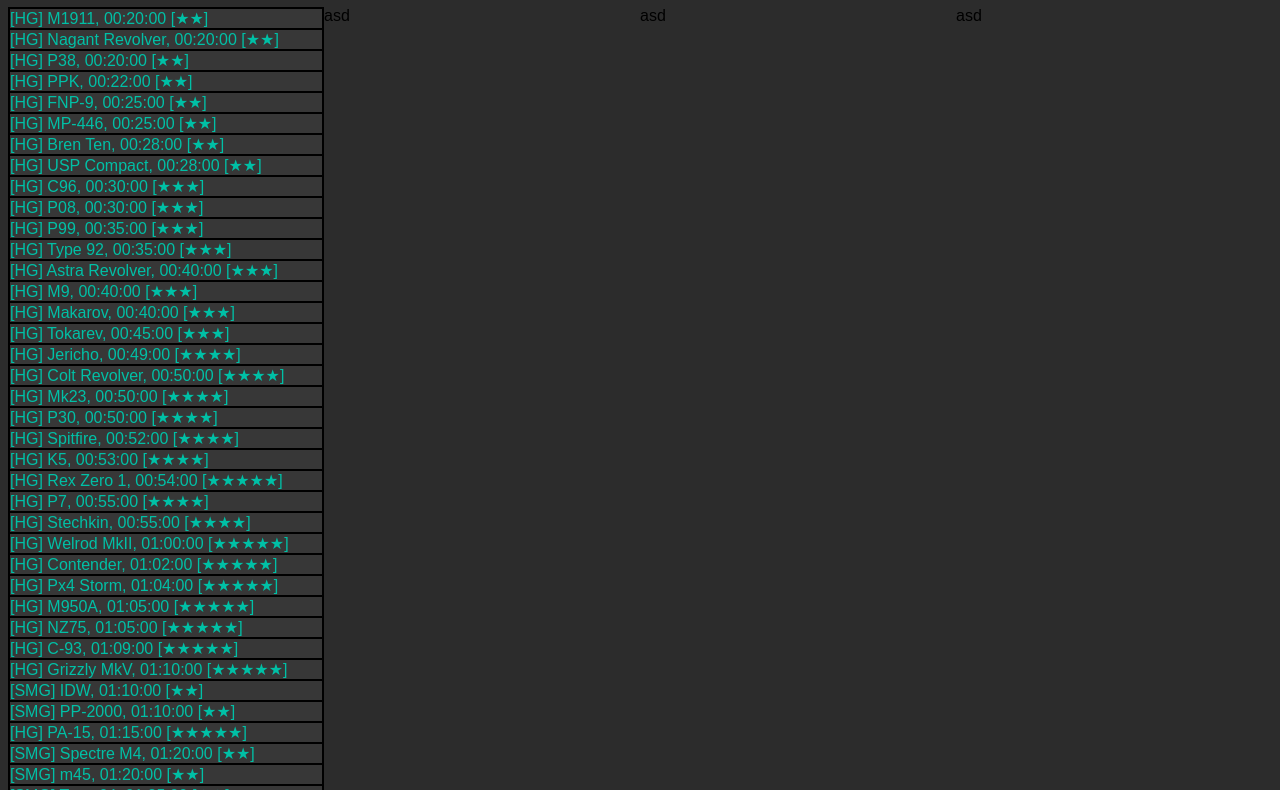
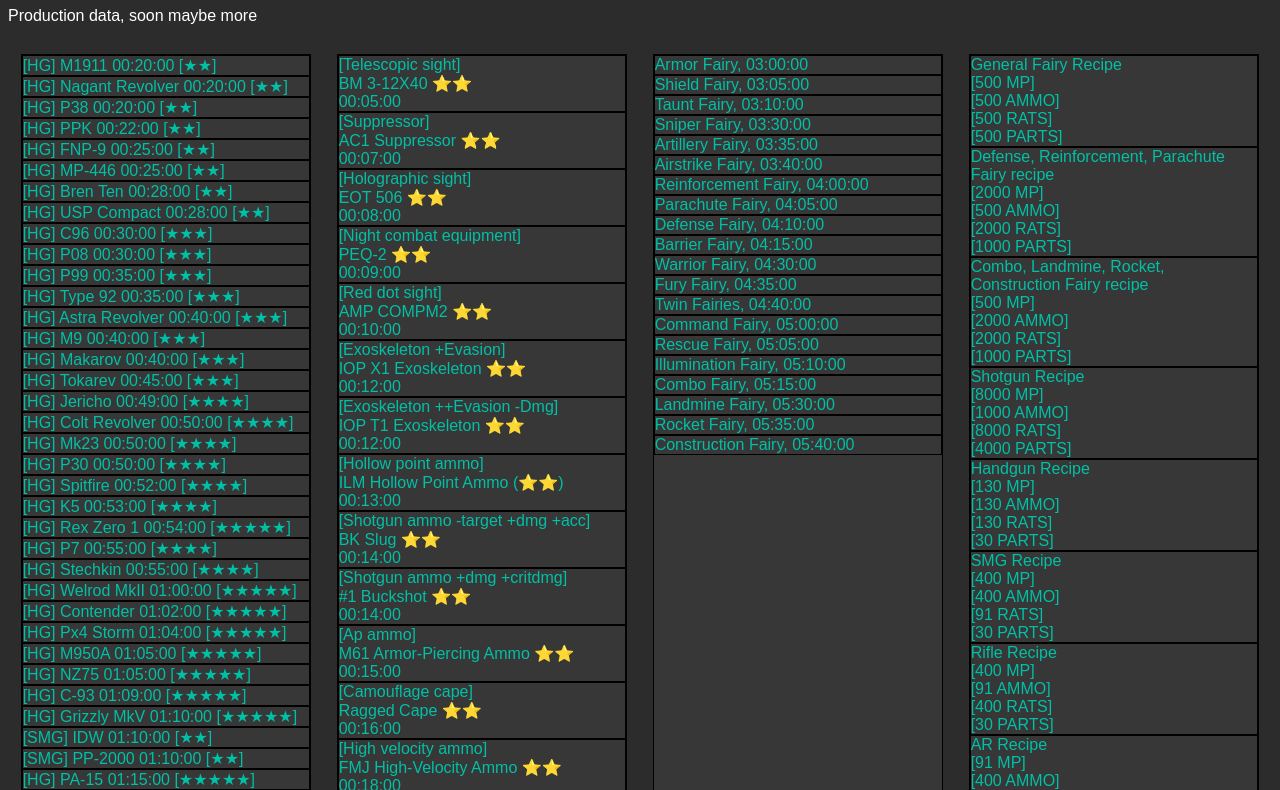
Before and after one commit to dss285/girlsfrontline, a plain HTML site: page index.html in a window 1280 px wide. Shown: the part 73-863 px from the top of the page. Drawn offline with Linux system fonts and the light colour scheme.

Commit message:
Rest of the datacomponents, soon maybe more

```diff
--- a/gfl.css
+++ b/gfl.css
@@ -1,15 +1,32 @@
 body {
     font-family: Arial, Helvetica, sans-serif;
     background-color: rgba(44, 44, 44, 1);
+    color:#fff;
 }
 .gfl-container {
     display: flex;
     flex-flow: row nowrap;
+    justify-content: center;
 }
 .gfl-container > * {
     flex-basis: 25%;
+    margin: 1%;
+    padding: 0;
 }
-.production-dolls {
+.gfl-container > * > ul {
+    margin: 0;
+    color:rgb(0, 192, 166);
+    background-color: rgba(55, 55, 55, 1);
+    padding: 0;
+    border:1px solid black;
+    overflow: auto;
+    height:1000px;
+    list-style: none;
+}
+.gfl-container > * > ul > li {
+    border: 1px solid black;
+}
+/* .production-dolls {
     margin: 0;
     padding: 0;
 }
@@ -25,4 +42,4 @@
 }
 .production-dolls ul li {
     border: 1px solid black;
-}
+} */
--- a/gfl.js
+++ b/gfl.js
@@ -14,6 +14,9 @@
     let data = await fetch("https://dss285.github.io/girlsfrontline/gfl_recipes.json")
     return await data.json()
 }
+function title(input) {
+    return input && `${input[0].toUpperCase()}${input.slice(1)}`
+}
 var productionDollsDOM = (dolls) => {
     let rarity = {
         "Common" : "★★",
@@ -29,17 +32,66 @@
             dollTimer.setSeconds(doll.production_timer)
             let dollRow = document.createElement("li")
 
-            dollRow.innerText = `[${doll.type}] ${doll.name}, ${dollTimer.toISOString().substr(11, 8)} [${rarity[doll.rarity]}]`
+            dollRow.innerText = `[${doll.type}] ${doll.name} ${dollTimer.toISOString().substr(11, 8)} [${rarity[doll.rarity]}]`
 
             table.appendChild(dollRow)
         }
         div.appendChild(table)
     }
 }
+var equipmentDOM = (equipments) => {
+    let divs = document.querySelectorAll(".equipment")
+    for(let div of divs) {
+        let table = document.createElement("ul")
+        for(let equipment of equipments) {
+            let equipmentTimer = new Date(null)
+            equipmentTimer.setSeconds(equipment.production_timer)
+            let equipmentRow = document.createElement("li")
+
+            equipmentRow.innerText = `[${title(equipment.type)}]
+            ${equipment.name}
+            ${equipmentTimer.toISOString().substr(11, 8)}`
+
+            table.appendChild(equipmentRow)
+        }
+        div.appendChild(table)
+    }
+}
+var fairiesDOM = (fairies) => {
+    let divs = document.querySelectorAll(".fairies")
+    for(let div of divs) {
+        let table = document.createElement("ul")
+        for(let fairy of fairies) {
+            let fairyTimer = new Date(null)
+            fairyTimer.setSeconds(fairy.production_timer)
+            let fairyRow = document.createElement("li")
+
+            fairyRow.innerText = `${fairy.name}, ${fairyTimer.toISOString().substr(11, 8)}`
+
+            table.appendChild(fairyRow)
+        }
+        div.appendChild(table)
+    }
+}
+var recipesDOM = (recipes) => {
+    let divs = document.querySelectorAll(".recipes")
+    for(let div of divs) {
+        let table = document.createElement("ul")
+        for(let recipe of recipes) {
+            let recipeRow = document.createElement("li")
+            recipeRow.innerText = `${recipe.name}
+            [${recipe.manpower} MP]
+            [${recipe.ammo} AMMO]
+            [${recipe.rations} RATS]
+            [${recipe.parts} PARTS]`
+
+            table.appendChild(recipeRow)
+        }
+        div.appendChild(table)
+    }
+}
 var program = async () => {
-    let dolls = await fetchDolls()
-    let equipment = await fetchEquipment()
-    let productionDolls = dolls.filter(doll => doll.production_timer != null).sort((a, b) => {
+    let sortingFunc = (a, b) => {
         if(a.production_timer > b.production_timer) {
             return 1;
         }
@@ -48,8 +100,18 @@
         } else {
             return 0;
         }
-    })
+    }
+    let dolls = await fetchDolls()
+    let equipments = await fetchEquipment()
+    let fairies = await fetchFairies()
+    let recipes = await fetchRecipes()
+    let productionDolls = dolls.filter(doll => doll.production_timer != null).sort(sortingFunc)
+    let productionEquipment = equipments.filter(equipment=> equipment.production_timer != null).sort(sortingFunc)
+    let productionFairies = fairies.filter(fairy => fairy.production_timer != null).sort(sortingFunc)
     productionDollsDOM(productionDolls)
+    equipmentDOM(productionEquipment)
+    fairiesDOM(productionFairies)
+    recipesDOM(recipes)
 
 }
 program()
--- a/index.html
+++ b/index.html
@@ -10,11 +10,12 @@
 </head>
 <body>
     <h1>GFL</h1>
+    <p>Production data, soon maybe more</p>
     <div class="gfl-container">
         <div class="production-dolls"></div>
-        <div class="equipment">asd</div>
-        <div class="fairies">asd</div>
-        <div class="recipes">asd</div>
+        <div class="equipment"></div>
+        <div class="fairies"></div>
+        <div class="recipes"></div>
 
     </div>
 </body>
```
